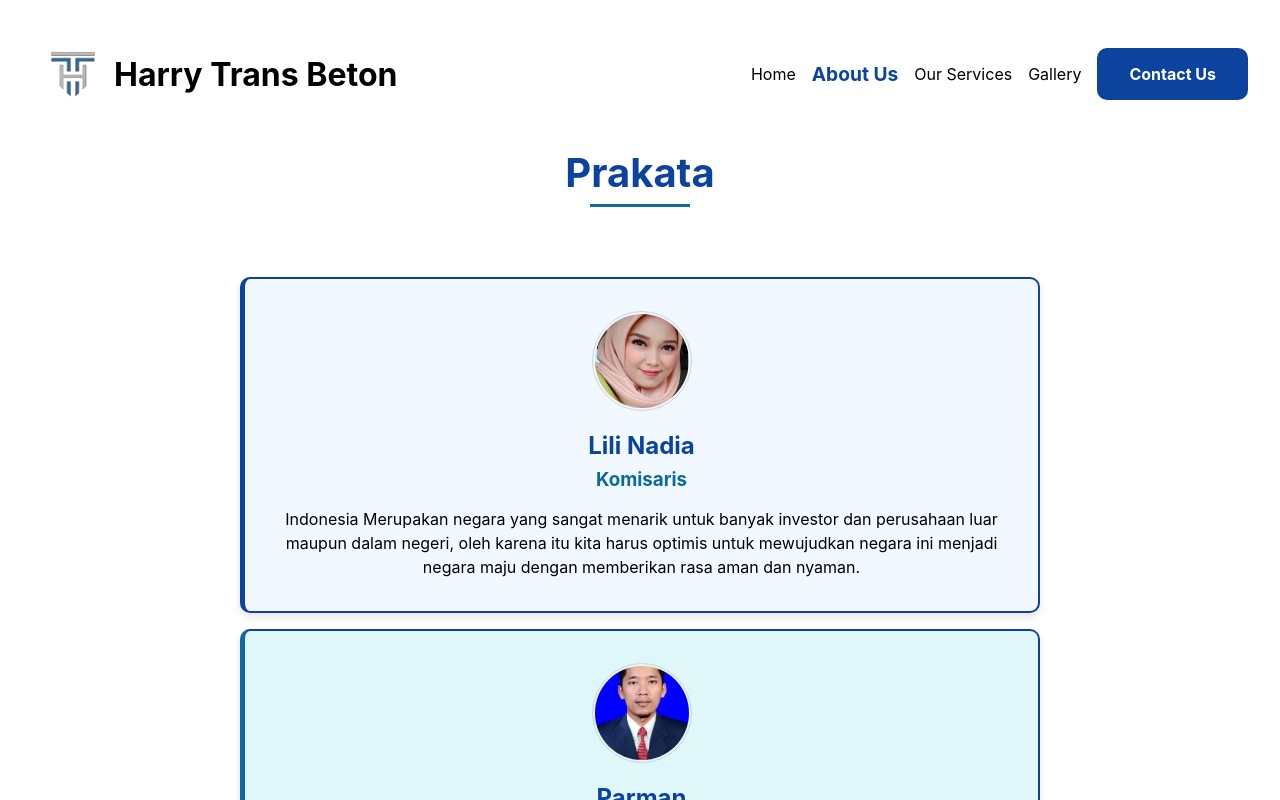
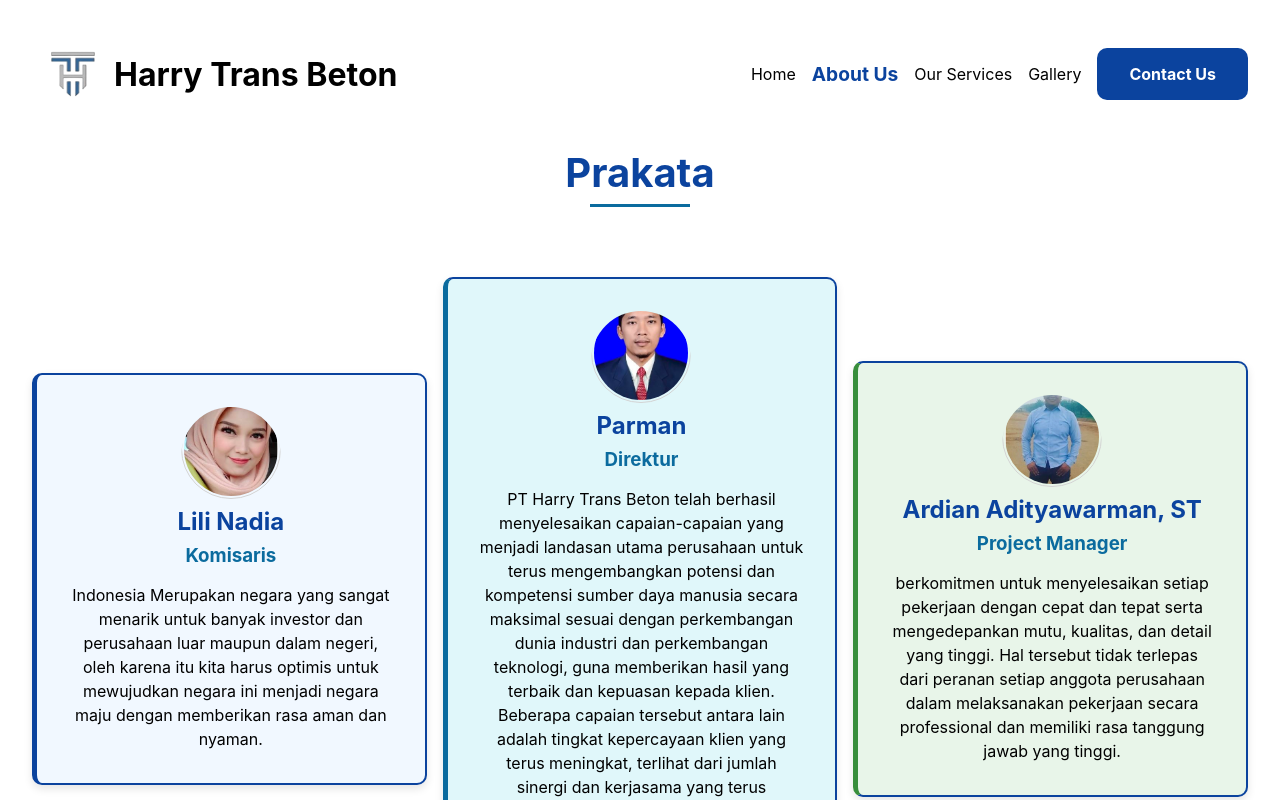
Before and after one commit to alvianzf/harry-trans-beton, a React (Vite) app: page /about in a window 1280 px wide. Shown: the top 800 px of the page. Built offline with nearby package versions, Linux system fonts and the light colour scheme.

Commit message:
styling: change team member styling

```diff
--- a/src/components/about/Preface.tsx
+++ b/src/components/about/Preface.tsx
@@ -1,10 +1,17 @@
-import React from "react";
+import React, { useState } from "react";
 import commissioner from "../../assets/images/org/commissioner.png";
 import director from "../../assets/images/org/director.png";
 import projectManager from "../../assets/images/org/project-manager.png";
 
+interface TeamMemberProps {
+  role: string;
+  name: string;
+  photo: string;
+  preface: string;
+}
+
 const Preface: React.FC = () => {
-  const team = [
+  const team: TeamMemberProps[] = [
     {
       role: "Komisaris",
       name: "Lili Nadia",
@@ -35,25 +42,35 @@ const Preface: React.FC = () => {
       </center>
       <div className="team">
         {team.map((member, index) => (
-          <div
-            key={index}
-            className={`team-member ${member.role
-              .toLowerCase()
-              .replace(" ", "-")}`}
-          >
-            <img
-              src={member.photo}
-              alt={`${member.role} photo`}
-              className="team-photo"
-            />
-            <h2 className="team-name">{member.name}</h2>
-            <h3 className="team-role">{member.role}</h3>
-            <p className="team-preface">{member.preface}</p>
-          </div>
+          <TeamMember key={index} member={member} />
         ))}
       </div>
     </div>
   );
 };
 
+const TeamMember: React.FC<{ member: TeamMemberProps }> = ({ member }) => {
+  const [isLoaded, setIsLoaded] = useState(false);
+
+  return (
+    <div
+      className={`team-member ${member.role.toLowerCase().replace(" ", "-")}`}
+    >
+      <div className="image-container">
+        {!isLoaded && <div className="image-placeholder">Loading...</div>}
+        <img
+          src={member.photo}
+          alt={`${member.role} photo`}
+          className={`team-photo ${isLoaded ? "loaded" : "loading"}`}
+          onLoad={() => setIsLoaded(true)}
+          style={{ display: isLoaded ? "block" : "none" }}
+        />
+      </div>
+      <h2 className="team-name">{member.name}</h2>
+      <h3 className="team-role">{member.role}</h3>
+      <p className="team-preface">{member.preface}</p>
+    </div>
+  );
+};
+
 export default Preface;
--- a/src/css/sections/team.css
+++ b/src/css/sections/team.css
@@ -5,6 +5,15 @@
   align-items: center;
   gap: 1rem;
   padding: 2rem;
+}
+
+/* Responsive grid for larger screens */
+@media (min-width: 768px) {
+  .team {
+    display: grid;
+    grid-template-columns: repeat(auto-fit, minmax(300px, 1fr));
+    justify-items: center;
+  }
 }
 
 .team-title {
@@ -57,9 +66,68 @@
 }
 
 .team-member img:hover {
-  transform: scale(2);
+  transform: scale(1.5);
 }
 
+/* Prevent layout shift on hover */
+.team-member img-container {
+  width: 100px;
+  height: 100px;
+  overflow: hidden;
+}
+
+/* Ensure smooth loading */
+.image-placeholder {
+  width: 100px;
+  height: 100px;
+  background: #eee;
+  display: flex;
+  align-items: center;
+  justify-content: center;
+  color: #777;
+  font-size: 14px;
+  border-radius: 50%;
+}
+
+.team-member .image-container {
+  display: flex;
+  align-items: center;
+  justify-content: center;
+  width: 100px;
+  height: 100px;
+  border-radius: 50%;
+  overflow: hidden;
+  margin: 0 auto; /* Centers the container */
+}
+
+.team-photo.loading {
+  display: none;
+}
+
+.team-photo.loaded {
+  display: block;
+  width: 100px;
+  height: 100px;
+  object-fit: cover;
+}
+
+/* Organizational chart styles */
+.team-member.komisaris {
+  background-color: #f1f8ff;
+  border-left: 5px solid #0b439e;
+}
+
+.team-member.direktur {
+  background-color: #e0f7fa;
+  border-left: 5px solid #0b6b9e;
+}
+
+.team-member.project-manager {
+  background-color: #e8f5e9;
+  border-left: 5px solid #388e3c;
+}
+
+/* Improve text readability */
 .team-member h2 {
   color: var(--main-color);
   margin-bottom: 0.5rem;
@@ -75,19 +143,3 @@
   font-size: 1rem;
   line-height: 1.5;
 }
-
-/* Organizational chart styles */
-.team-member.komisaris {
-  background-color: #f1f8ff;
-  border-left: 5px solid #0b439e;
-}
-
-.team-member.direktur {
-  background-color: #e0f7fa;
-  border-left: 5px solid #0b6b9e;
-}
-
-.team-member['project-manager'] {
-  background-color: #e8f5e9;
-  border-left: 5px solid #388e3c;
-}
```
